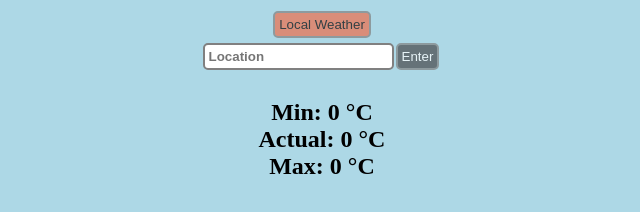
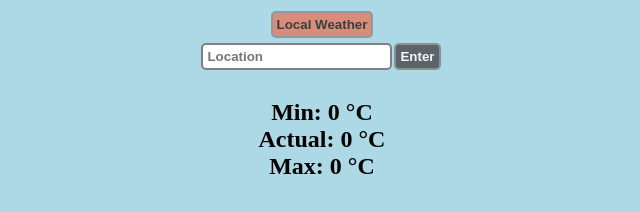
Before and after one commit to nerdychap/Weather-App-React, a React app: page / in a window 1280 px wide. Shown: the full height of the page, 318-958 px from the left. Built offline with nearby package versions, Linux system fonts and the light colour scheme.

Commit message:
cleaner code

```diff
--- a/src/style.scss
+++ b/src/style.scss
@@ -17,8 +17,9 @@ input[type="submit"]{
 	border-radius: 5px;
 	padding: 4px;
 	margin: 2px;
-	opacity: 0.7;
+	opacity: 0.8;
     transition: 0.3s;
+	font-weight: bold;
 }
 button{
 	border: 2px solid grey;
@@ -28,6 +29,7 @@ button{
 	margin: 2px;
 	opacity: 0.7;
     transition: 0.3s;
+	font-weight: bold;
 }
 button:hover, input[type="submit"]:hover{
 	opacity: 1;
```
